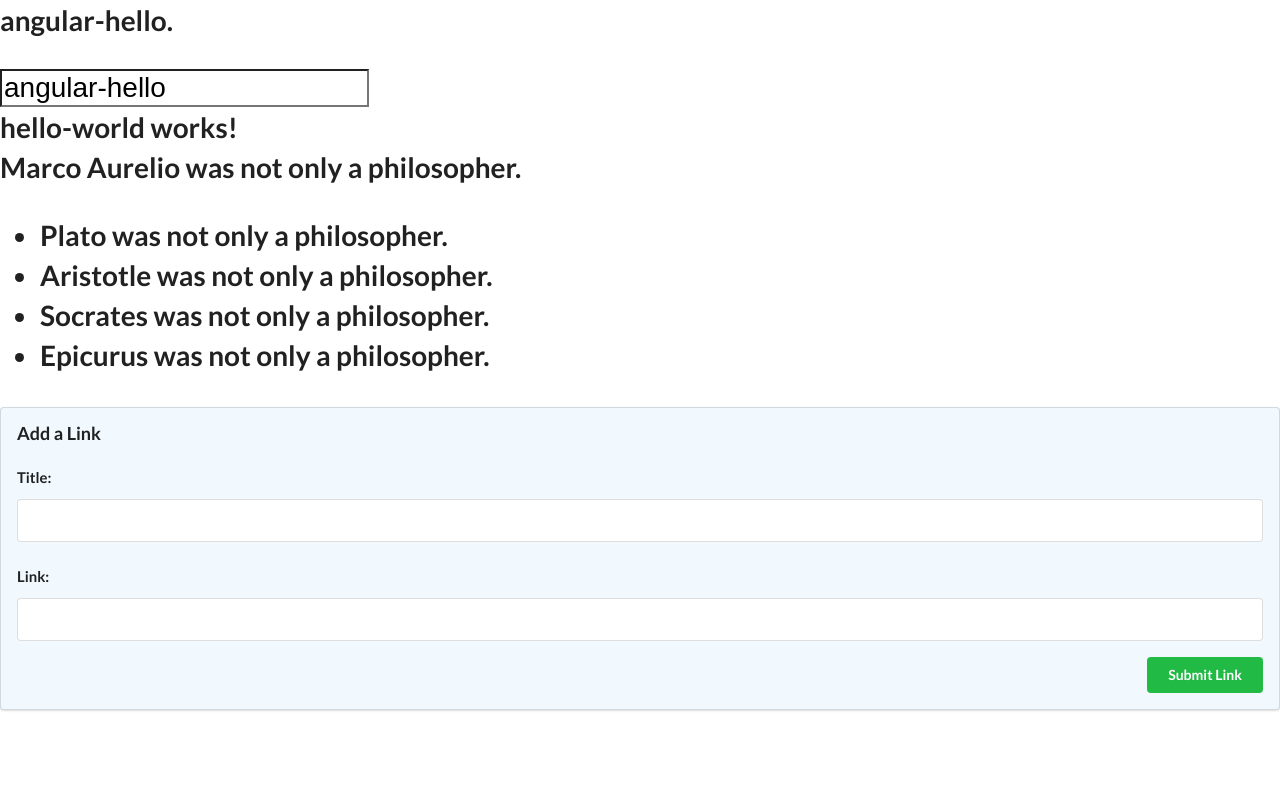
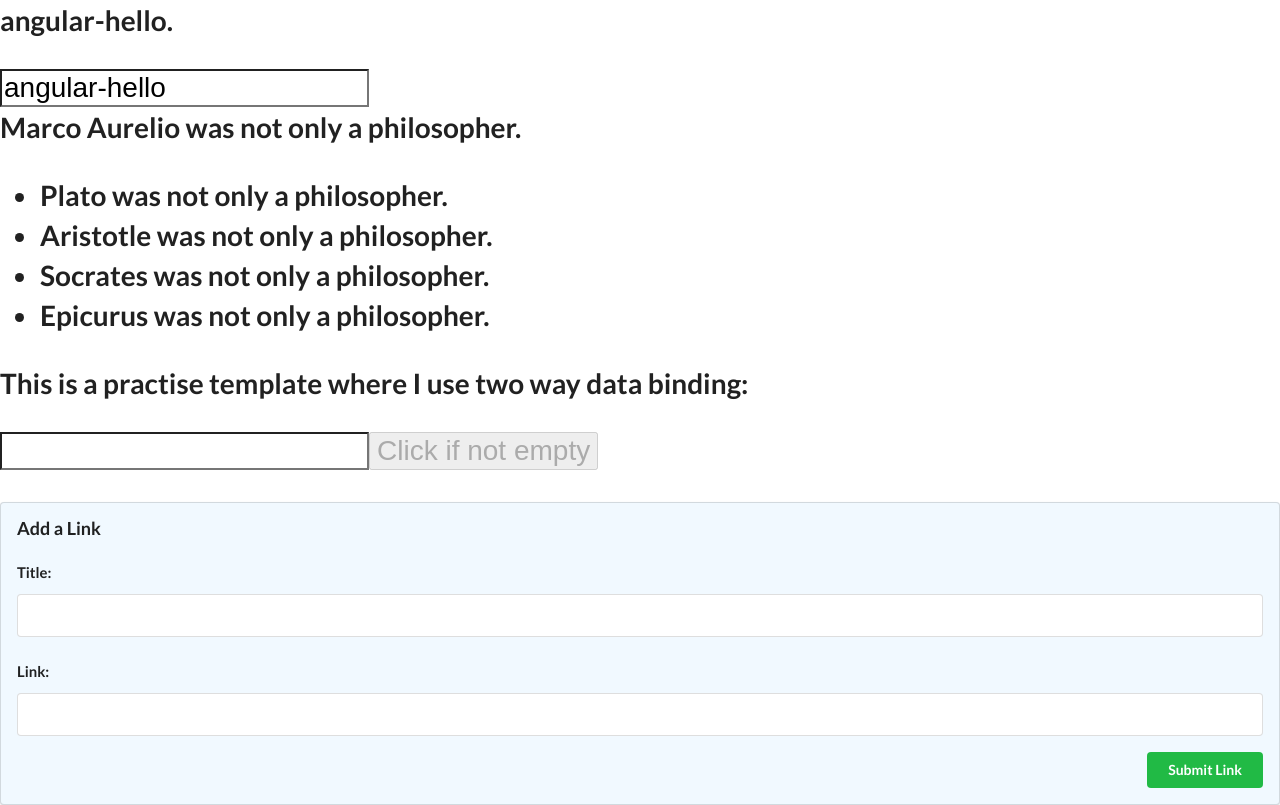
Before and after one commit to MariuszZalew/angular_workbench, an Angular app: page / in a window 1280 px wide. Built offline with nearby package versions, Linux system fonts and the light colour scheme.

Commit message:
two way data binding exercise + form

```diff
--- a/src/app/app.component.html
+++ b/src/app/app.component.html
@@ -2,28 +2,28 @@
   <p>{{title}}.</p>
 
   <input type="text" [(ngModel)]="title">
-
-  <app-hello-world></app-hello-world>
-
   <app-user-user></app-user-user>
 
   <app-user-list></app-user-list>
+
+  <app-hello-world></app-hello-world>
 
   <form class="ui large form segment">
     <h3 class="ui header">Add a Link</h3>
 
     <div class="field">
       <label for="title">Title:</label>
-      <input name="title" id="title" #newtitle>
+      <input name="title" id="title" #newtitle> <!-- variable -->
     </div>
     <div class="field">
       <label for="link">Link:</label>
-      <input name="link" id="link"#newlink>
+      <input name="link" id="link" #newlink> <!-- variable -->
     </div>
-    <button (click)="addArticle(newtitle, newlink)"
-            class="ui positive right floated button">
-      Submit Link
-    </button>
-  </form>
+    <button (click)="addArticle(newtitle, newlink, $event)"
+    class="ui positive right floated button"
+    [disabled]="allowButton">
+    Submit Link
+  </button>
+</form>
 
 </h1>
--- a/src/app/app.component.ts
+++ b/src/app/app.component.ts
@@ -3,12 +3,19 @@ import { Component } from '@angular/core';
 @Component({
   selector: 'app-root',
   templateUrl: './app.component.html',
-  styleUrls: ['./app.component.css']
+  styleUrls: ['./app.component.css'],
 })
 export class AppComponent {
   title = 'angular-hello';
-  addArticle(title: HTMLInputElement, link:HTMLInputElement): boolean {
-    console.log(`Adding article title: ${title.value} and link: ${link.value}`)
+  allowButton = false;
+
+  addArticle(title: HTMLInputElement, link: HTMLInputElement): boolean {
+    console.log(`Adding article title: ${title.value} and link: ${link.value}`);
+    this.allowButton = !this.allowButton;
+
+    setTimeout(() => {
+      this.allowButton = !this.allowButton;
+    }, 450);
     return false;
   }
 }
--- a/src/app/hello-world/hello-world.component.html
+++ b/src/app/hello-world/hello-world.component.html
@@ -1 +1,3 @@
-<p>hello-world works!</p>
+<p>This is a practise template where I use two way data binding: {{my_input}}</p>
+<input type="text" [(ngModel)]="my_input" (input)="on_input_funct()">
+<button [disabled]=is_disabled (click)="on_click_reset()">Click if not empty</button>
--- a/src/app/hello-world/hello-world.component.ts
+++ b/src/app/hello-world/hello-world.component.ts
@@ -6,7 +6,20 @@ import { Component, OnInit } from '@angular/core';
   styleUrls: ['./hello-world.component.css']
 })
 export class HelloWorldComponent implements OnInit {
+  my_input: string;
+  is_disabled: boolean = true;
 
+  on_input_funct() {
+    if (this.my_input) {
+      this.is_disabled = false;
+    } else {
+      this.is_disabled = true;
+    }
+  }
+  on_click_reset() {
+    this.my_input = "";
+    this.is_disabled = true;
+  }
   constructor() { }
 
   ngOnInit(): void {
```
